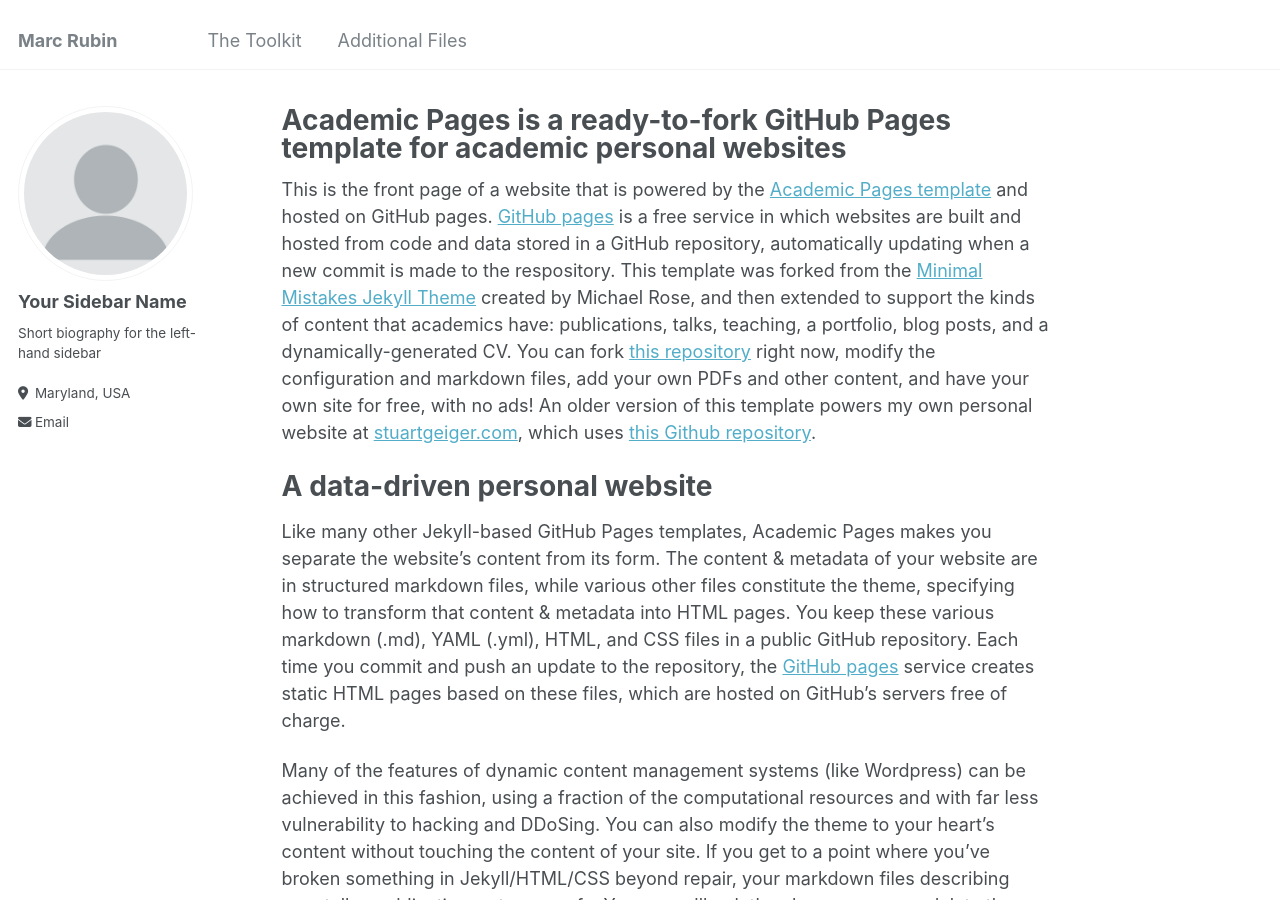
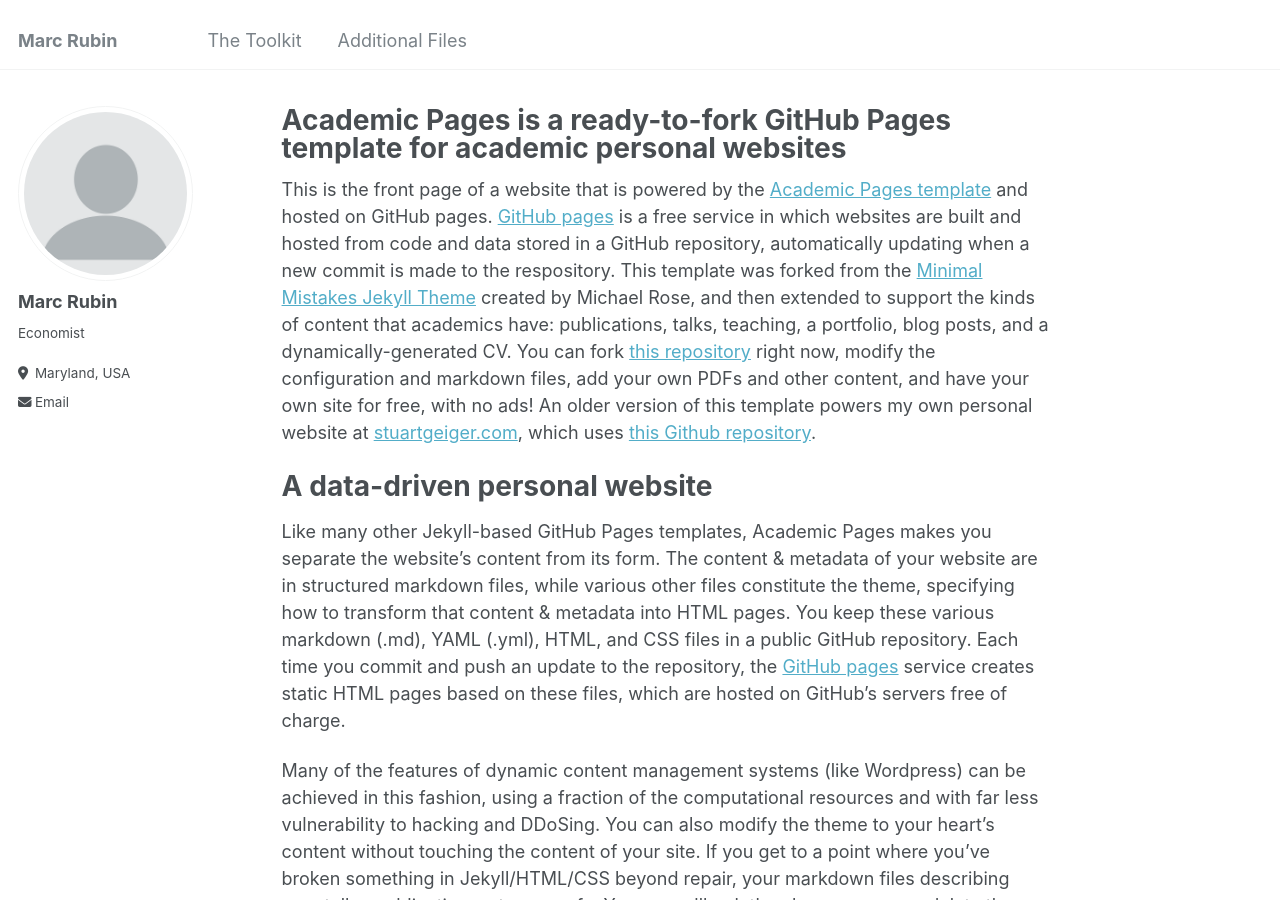
Before and after one commit to jrubinpython/mrubin_toolkit, a Jekyll site: the page built from _pages/about.md, in a window 1280 px wide and 900 px high. Built offline with Jekyll 4.4.1, drawn with Linux system fonts in a browser that asks for light colours.

Commit message:
Update _config.yml

```diff
--- a/_config.yml
+++ b/_config.yml
@@ -22,9 +22,9 @@ repository               : "academicpages/academicpages.github.io"
 author:
   # Biographic information
   avatar           : "profile.png"
-  name             : "Your Sidebar Name"
+  name             : "Marc Rubin"
   pronouns         : # example: "she/her"
-  bio              : "Short biography for the left-hand sidebar"
+  bio              : "Economist"
   location         : "Maryland, USA"
   # employer         : "Red Brick University"
   uri              : # URL
```
